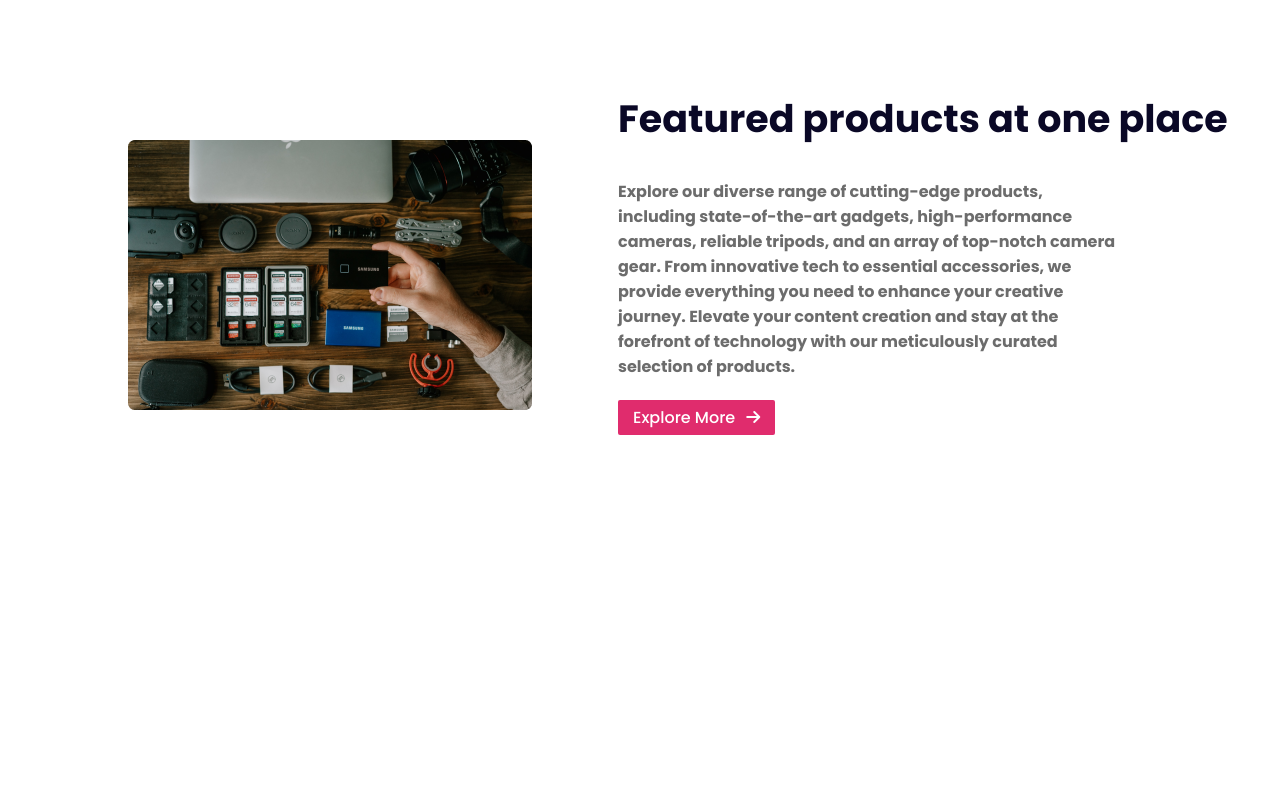
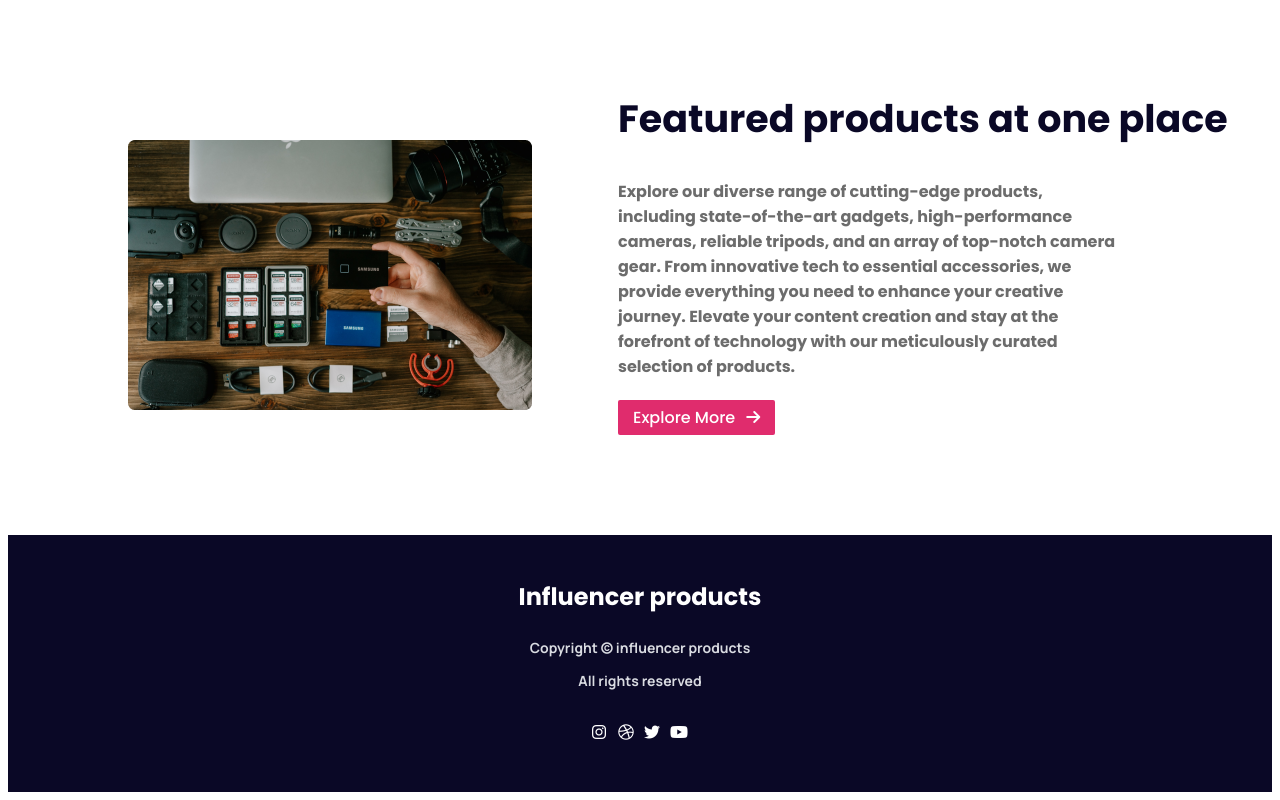
Before and after one commit to Parvez004/influencer-gear-main, a plain HTML site: page index.html in a window 1280 px wide. Shown: the part 2907-3707 px from the top of the page. Before the commit the page ends 3350 px from the top, so only its background shows below. Drawn offline with Linux system fonts and the light colour scheme; a web font is replaced by a local one.

Commit message:
something finish

```diff
--- a/index.html
+++ b/index.html
@@ -11,7 +11,7 @@
     <!-- font link -->
     <link rel="preconnect" href="https://fonts.googleapis.com">
     <link rel="preconnect" href="https://fonts.gstatic.com" crossorigin>
-    <link href="https://fonts.googleapis.com/css2?family=Playfair+Display:ital,wght@1,500&family=Poppins:wght@400;500;600;700&family=Roboto&display=swap" rel="stylesheet">
+    <link href="https://fonts.googleapis.com/css2?family=Inter:wght@700&family=Manrope:wght@700&family=Playfair+Display:ital,wght@1,500&family=Poppins:wght@400;500;600;700&family=Roboto&display=swap" rel="stylesheet">
 
     <!-- icon link -->
     <script src="https://kit.fontawesome.com/eb9fe2a628.js" crossorigin="anonymous"></script>
@@ -310,6 +310,20 @@
     <!-- main section ended -->
 
     <!-- footer started -->
-
+    <footer>
+        <div class="text">
+            <h3>Influencer products</h3>
+            <p class="copyright">Copyright &copy; influencer products
+            </p>
+            <p class="right">All rights reserved</p>
+        </div>
+        <div class="icon">
+            <a href=""><i class="fa-brands fa-instagram"></i></a>
+            <a href=""><i class="fa-brands fa-dribbble"></i></a>
+            <a href=""><i class="fa-brands fa-twitter"></i>
+            </a>
+            <a href=""><i class="fa-brands fa-youtube"></i></a>
+        </div>
+    </footer>
 </body>
 </html>
--- a/styles/style.css
+++ b/styles/style.css
@@ -219,7 +219,44 @@ main{
     font-size: 16px;
     font-weight: 700;
     padding-bottom: 15px;
+    line-height: 25px;
 }
 #more-button{
     border-radius: 2px;
 }
+
+/* footer style */
+footer{
+    background-color: #0A0826;
+    color: white;
+    display: flex;
+    flex-direction: column;
+    align-items: center;
+    /* justify-content: center; */
+    margin-top: 100px;
+}
+footer .text h3{
+    font-family: Poppins;
+    font-size: 24px;
+    font-weight: 700;
+    padding-top: 20px;
+}
+.copyright, .right{
+    color: #D9DBE1;
+    font-family: Manrope;
+    font-size: 14px;
+    font-weight: 700;
+    display: flex;
+    justify-content: center;
+}
+footer .icon{
+    display: grid;
+    grid-template-columns: repeat(4, 1fr);
+    grid-column-gap: 8px;
+    padding-bottom: 50px;
+    padding-top: 20px;
+}
+footer .icon a{
+    text-decoration: none;
+    color: white;
+}
```
